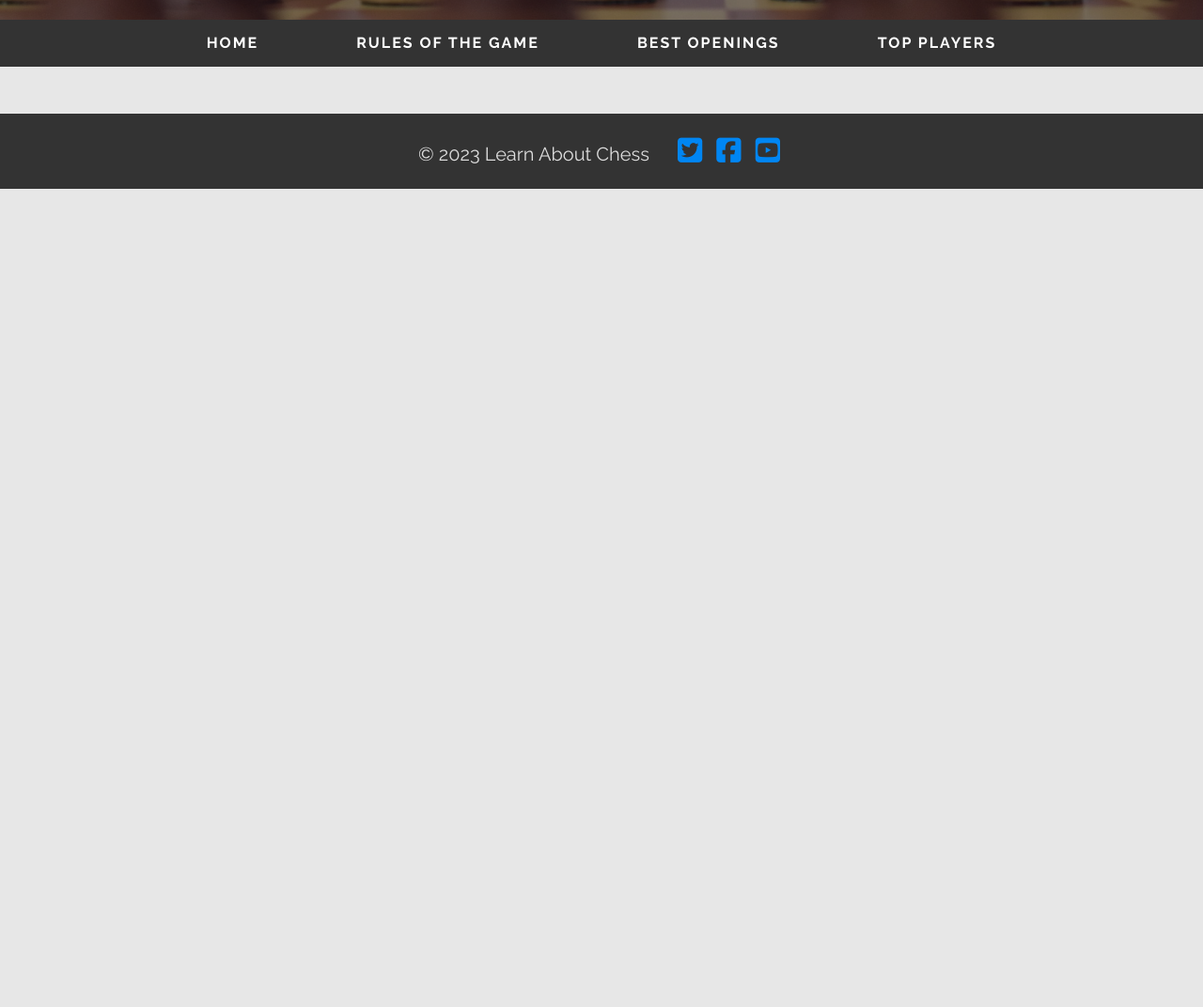
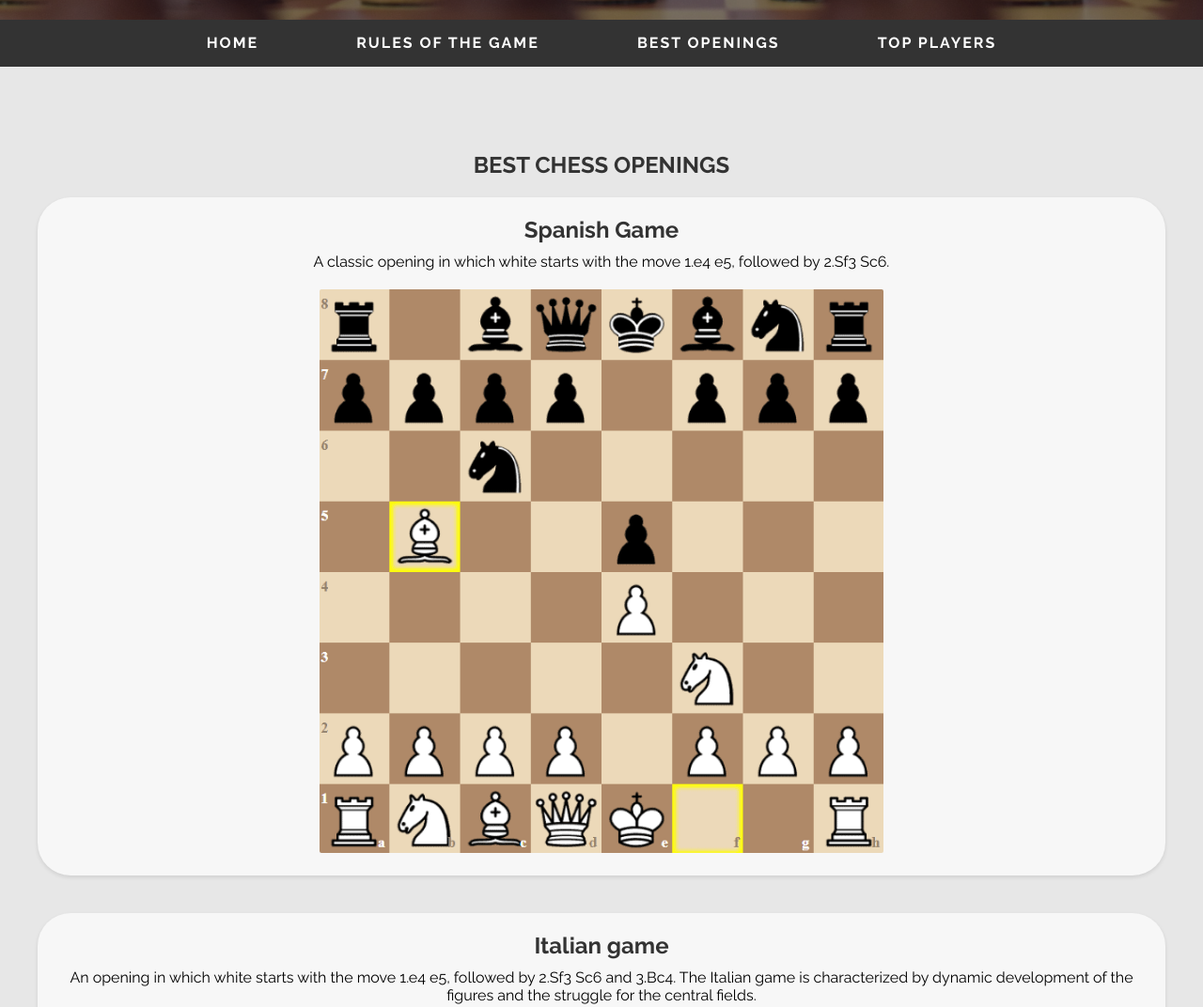
Before and after one commit to Softon07/learn-about-chess-website, a plain HTML site: page openings.html in a window 1280 px wide. Shown: the part 279-1351 px from the top of the page at 94% size. Before the commit the page ends 800 px from the top, so only its background shows below. Drawn offline with Linux system fonts and the light colour scheme.

Commit message:
best-openings completed

```diff
--- /dev/null
+++ b/css/openings.css
@@ -0,0 +1,33 @@
+main {
+    padding: 40px 0;
+    text-align: center;
+}
+
+main h2 {
+    margin-bottom: 20px;
+}
+
+.opening {
+    margin-bottom: 40px;
+    background-color: #f7f7f7;
+    padding: 20px;
+    border-radius: 35px;
+    box-shadow: 0 2px 4px rgba(0, 0, 0, 0.1);
+}
+
+.opening h3 {
+    font-size: 24px;
+    margin-bottom: 10px;
+}
+
+.opening p {
+    font-size: 16px;
+    margin-bottom: 20px;
+}
+
+.opening img {
+    width: 600px;
+    height: 600px;
+    object-fit: cover;
+    border-radius: 2px;
+}
--- a/css/style.css
+++ b/css/style.css
@@ -55,6 +55,10 @@ body {
     margin-bottom: 10px;
     text-transform: uppercase;
     letter-spacing: 2px;
+}
+
+h2, h3 {
+    color: #333;
 }
 
 .header-bg {
--- a/openings.html
+++ b/openings.html
@@ -10,6 +10,7 @@
     <link href="https://fonts.googleapis.com/css2?family=Raleway:wght@400;700&display=swap" rel="stylesheet">
     <script src="https://kit.fontawesome.com/b0cb9ad87f.js" crossorigin="anonymous"></script>
     <link rel="stylesheet" href="./css/style.css">
+    <link rel="stylesheet" href="/css/openings.css">
 </head>
 
 <body>
@@ -33,7 +34,35 @@
     </nav>
 
     <main>
+        <h2>Best Chess Openings</h2>
 
+        <div class="opening">
+            <h3>Spanish Game</h3>
+            <p>A classic opening in which white starts with the move 1.e4 e5, followed by 2.Sf3 Sc6.</p>
+            <img src="/img/spanish-opening.png" alt="spanish opening">
+        </div>
+
+        <div class="opening">
+            <h3>Italian game</h3>
+            <p>An opening in which white starts with the move 1.e4 e5, followed by 2.Sf3 Sc6 and 3.Bc4. The
+                Italian game is characterized by dynamic development of the figures and the struggle for the central
+                fields.</p>
+            <img src="/img/italian-game.png" alt="italian game">
+        </div>
+
+        <div class="opening">
+            <h3>Scotch Game</h3>
+            <p>An opening in which white starts with the move 1.e4 e5, followed by 2.Sf3 Sc6 and 3.d4. The Scottish game
+                leads to a dynamic battle for the center and often leads to sharper positions.</p>
+            <img src="/img/scotch-game.png" alt="Schotch Game">
+        </div>
+
+        <div class="opening">
+            <h3>Queen's gambit</h3>
+            <p>An opening in which white offers a pawn on f7 (e.g. 1.e4 e5 2.f4) in exchange for initiative and dynamic
+                play. The king's gambit is often used as a way to surprise the opponent and create sharp positions.</p>
+            <img src="/img/queens-gambit.jpg" alt="Queen's Gambit">
+        </div>
     </main>
 
     <footer>
```
Also changed, not shown: img/italian-game.png (added), img/queens-gambit.jpg (added), img/scotch-game.png (added), img/spanish-opening.png (added).
